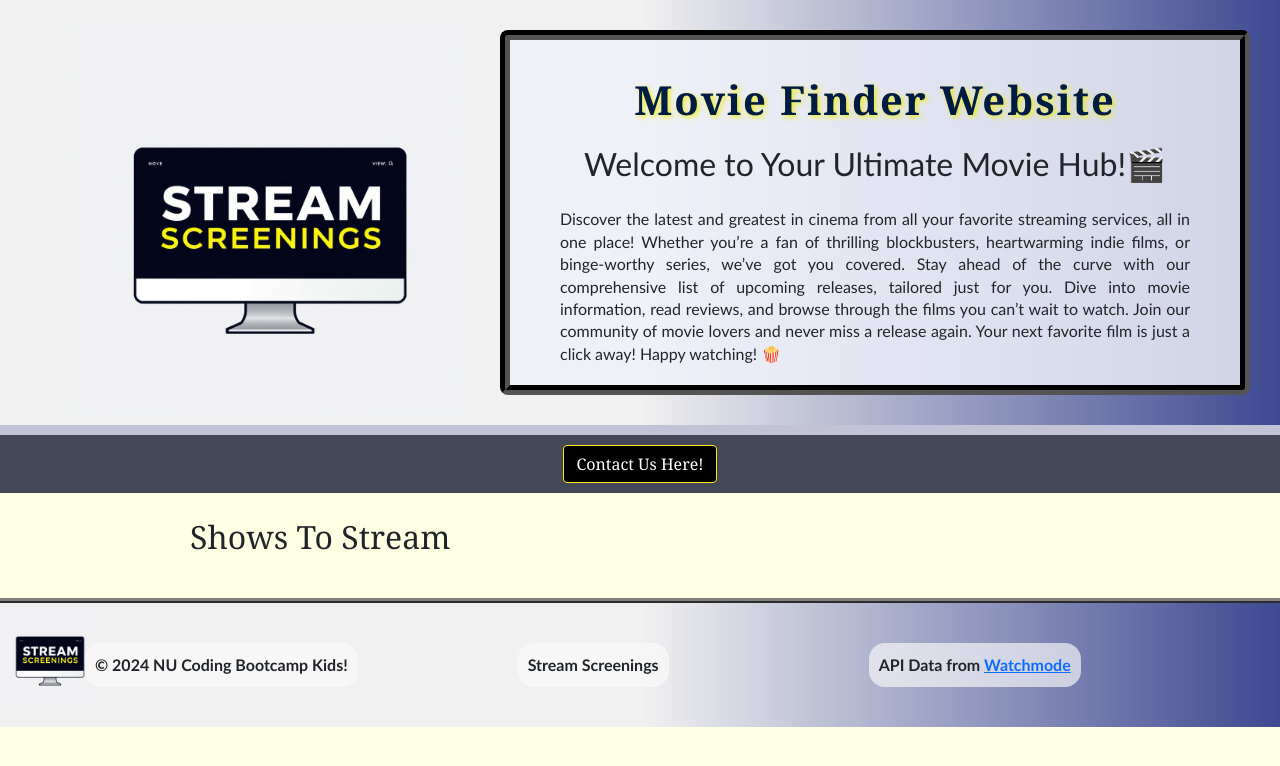
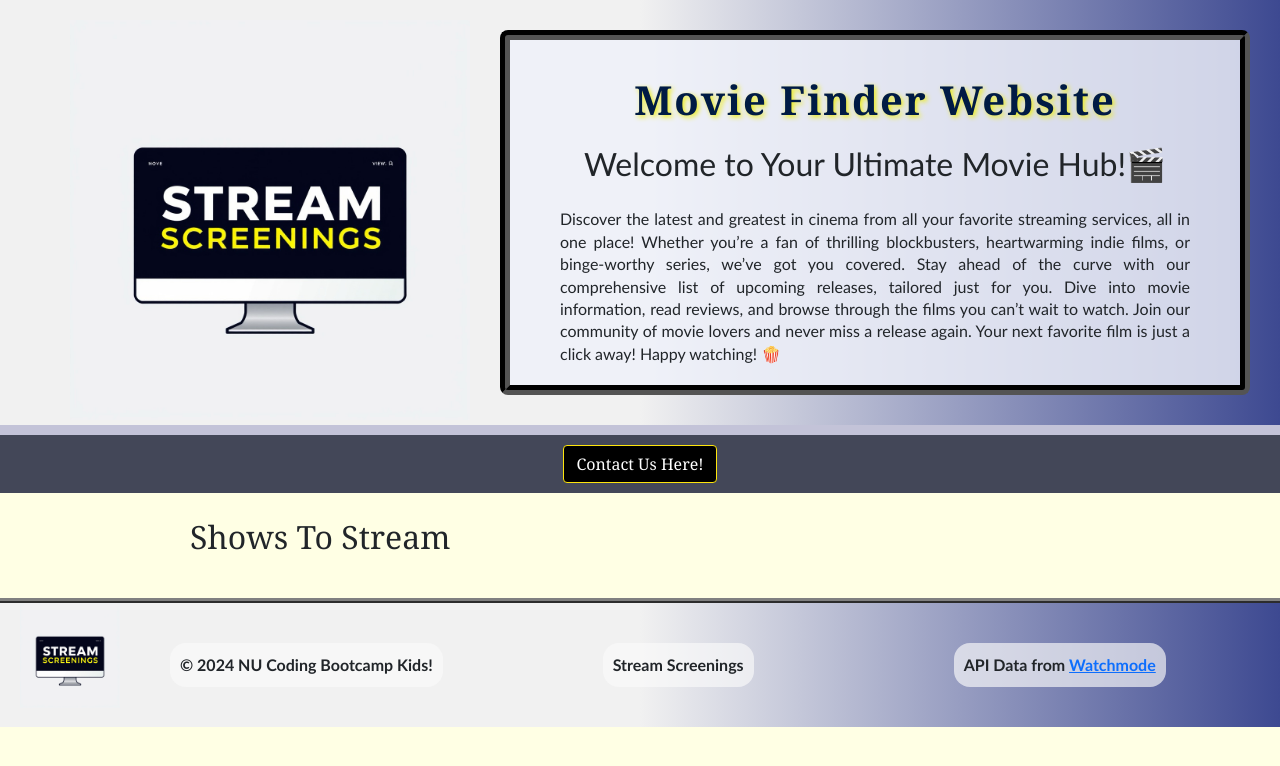
Before and after one commit to elisabethtracy/stream-screenings, a plain HTML site: page index.html in a window 1280 px wide. Drawn offline with nearby package versions, Linux system fonts and the light colour scheme; no server answers; files whose address does not match are found by name.

Commit message:
fixed copyright margin

```diff
--- a/style.css
+++ b/style.css
@@ -159,7 +159,7 @@ h1 {
 }
 
 .footer-content {
-  display: flex;
+  display:flex;
   flex-wrap:wrap;
   background-image: linear-gradient(.25turn, #f1f1f1, #f1f1f1, rgb(61, 73, 145));
 }
@@ -167,6 +167,7 @@ h1 {
 #footer-logo {
   width: 100px;
   height: 105px;
+  margin-left: 20px;
   display: flex-start;
   flex-wrap: wrap;
 }
@@ -182,16 +183,18 @@ ul#footer {
 }
 
 li#copyright {
-  margin-left: -55px;
+  margin-left: 10px;
   margin-right: 20px;
 }
 
 li#site-footer {
   margin-left: 140px;
+  display:flex-end;
 }
 
 li#watchmode {
   margin-left: 200px;
+  display: flex-end;
 }
 
 
```
